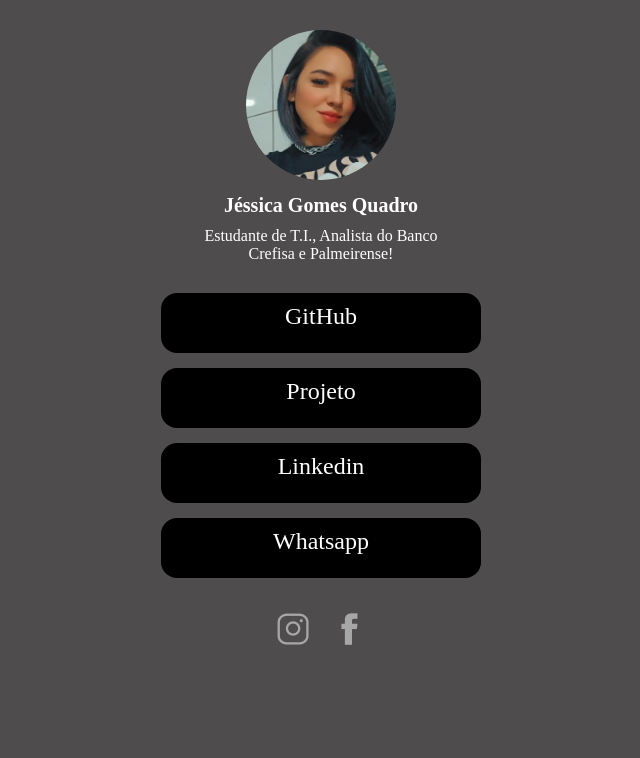
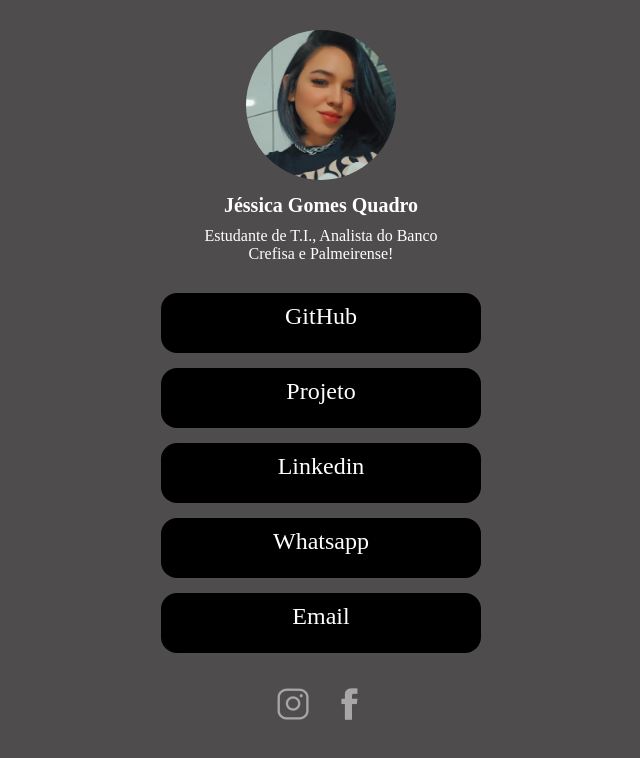
Before and after one commit to jessicaagomess/hub-links, a plain HTML site: page index.html in a window 1280 px wide. Shown: the whole page, without its empty margins (319-959 px from the left). Drawn offline with Linux system fonts and the light colour scheme; a web font is replaced by a local one.

Commit message:
atualização

```diff
--- a/index.html
+++ b/index.html
@@ -40,6 +40,7 @@
                 <a href="https://www.linkedin.com/in/j%C3%A9ssica-quadro-97077722b/">Linkedin</a>
                 <!--Whatsapp-->
                 <a href="https://api.whatsapp.com/send?phone=5511970868732">Whatsapp</a>
+                <a href="mailto:jessicag.quadro@gmail.com?subject=Contato Instagram">Email</a>
 
 
             </div>
```
